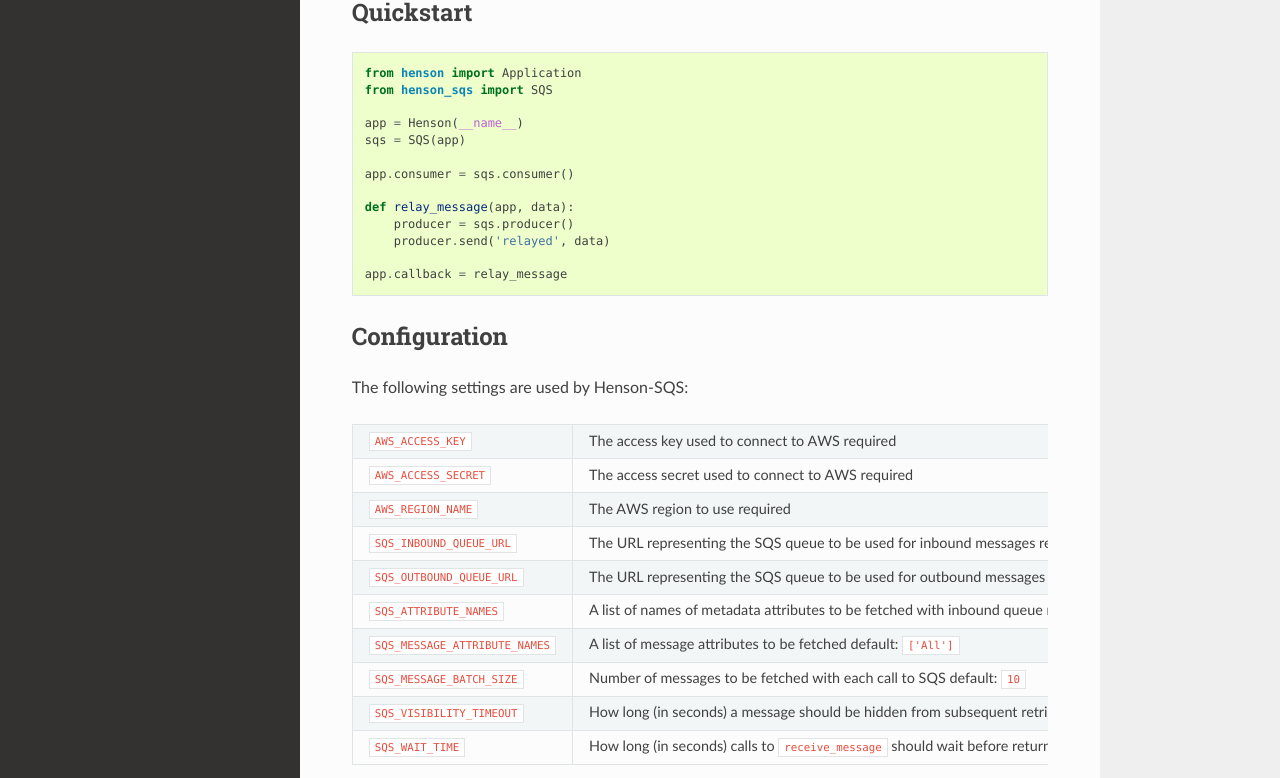
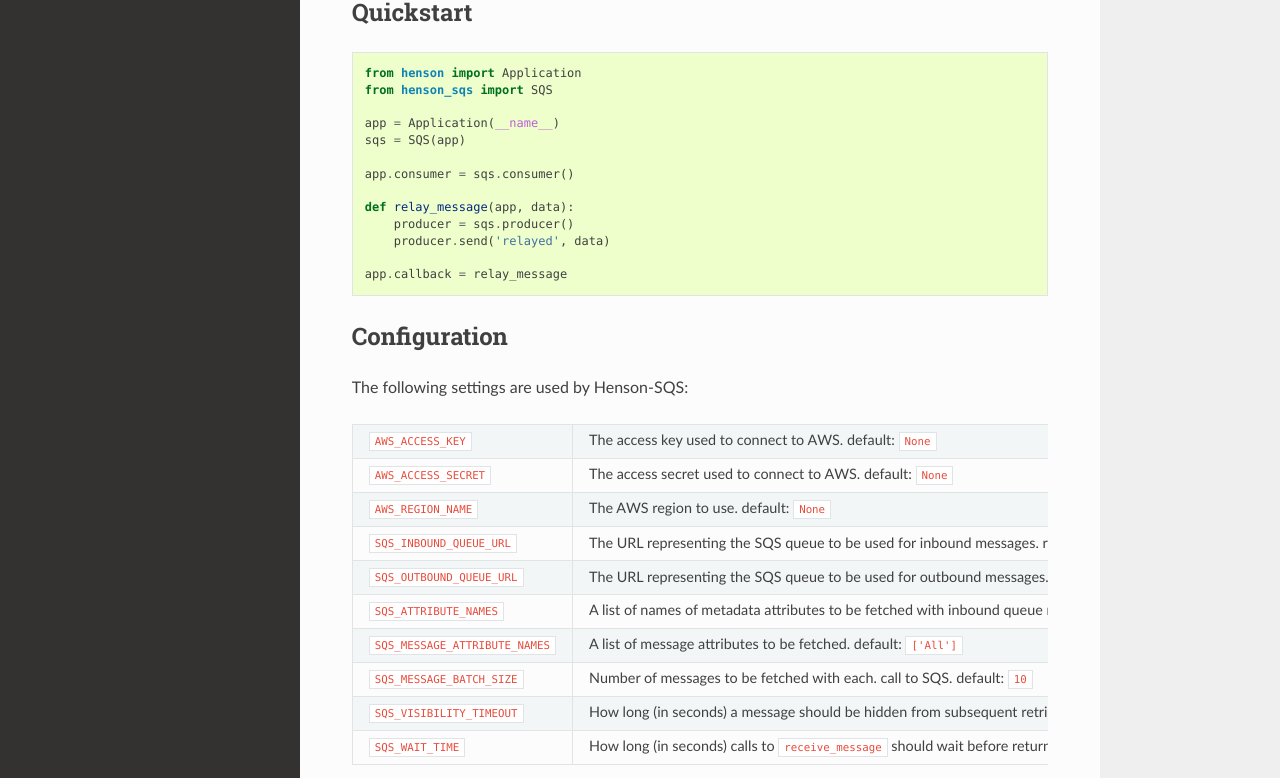
Before and after one commit to iheartradio/Henson-SQS, a Sphinx documentation site: the page built from docs/index.rst, in a window 1280 px wide and 1400 px high. Shown: the part 212-990 px from the top of the window. Built offline with Sphinx 7.4.7 and the Read the Docs theme 2.0.0, drawn with Linux system fonts in a browser that asks for light colours.

Commit message:
Make AWS access credentials optional
In some cases, AWS authentication is handled via other mechanisms (e.g.
environment variables or EC2 instance profiles). These settings should
not be required in order to support those use cases.

Also fix some documentation typos.

```diff
--- a/docs/changes.rst
+++ b/docs/changes.rst
@@ -12,6 +12,7 @@
 - Register a message acknowledgement callback to delete the incoming message
   from the queue after processing has finished
 - Remove the ``SQS_DELETE_MESSAGES_ON_READ`` setting
+- Make queue URL and AWS credentials settings optional
 
 
 Version 0.1.1
--- a/docs/index.rst
+++ b/docs/index.rst
@@ -12,7 +12,7 @@
     from henson import Application
     from henson_sqs import SQS
 
-    app = Henson(__name__)
+    app = Application(__name__)
     sqs = SQS(app)
 
     app.consumer = sqs.consumer()
@@ -30,33 +30,33 @@
 The following settings are used by Henson-SQS:
 
 ===============================    ============================================
-``AWS_ACCESS_KEY``                 The access key used to connect to AWS
-                                   required
-``AWS_ACCESS_SECRET``              The access secret used to connect to AWS
-                                   required
-``AWS_REGION_NAME``                The AWS region to use
-                                   required
+``AWS_ACCESS_KEY``                 The access key used to connect to AWS.
+                                   default: ``None``
+``AWS_ACCESS_SECRET``              The access secret used to connect to AWS.
+                                   default: ``None``
+``AWS_REGION_NAME``                The AWS region to use.
+                                   default: ``None``
 ``SQS_INBOUND_QUEUE_URL``          The URL representing the SQS queue to be
-                                   used for inbound messages
+                                   used for inbound messages.
                                    required
 ``SQS_OUTBOUND_QUEUE_URL``         The URL representing the SQS queue to be
-                                   used for outbound messages
+                                   used for outbound messages.
                                    required
 ``SQS_ATTRIBUTE_NAMES``            A list of names of metadata attributes to be
-                                   fetched with inbound queue messages
+                                   fetched with inbound queue messages.
                                    default: ``['All']``
-``SQS_MESSAGE_ATTRIBUTE_NAMES``    A list of message attributes to be fetched
+``SQS_MESSAGE_ATTRIBUTE_NAMES``    A list of message attributes to be fetched.
                                    default: ``['All']``
-``SQS_MESSAGE_BATCH_SIZE``         Number of messages to be fetched with each
-                                   call to SQS
+``SQS_MESSAGE_BATCH_SIZE``         Number of messages to be fetched with each.
+                                   call to SQS.
                                    default: ``10``
 ``SQS_VISIBILITY_TIMEOUT``         How long (in seconds) a message should be
                                    hidden from subsequent retrievals before
-                                   becoming available for consumption again
+                                   becoming available for consumption again.
                                    default: ``60``
 ``SQS_WAIT_TIME``                  How long (in seconds) calls to
                                    ``receive_message`` should wait before
-                                   returning if no messages are in the queue
+                                   returning if no messages are in the queue.
                                    default: ``20``
 ===============================    ============================================
 
```
Also changed, not shown: henson_sqs/__init__.py (+3 -6 lines).
